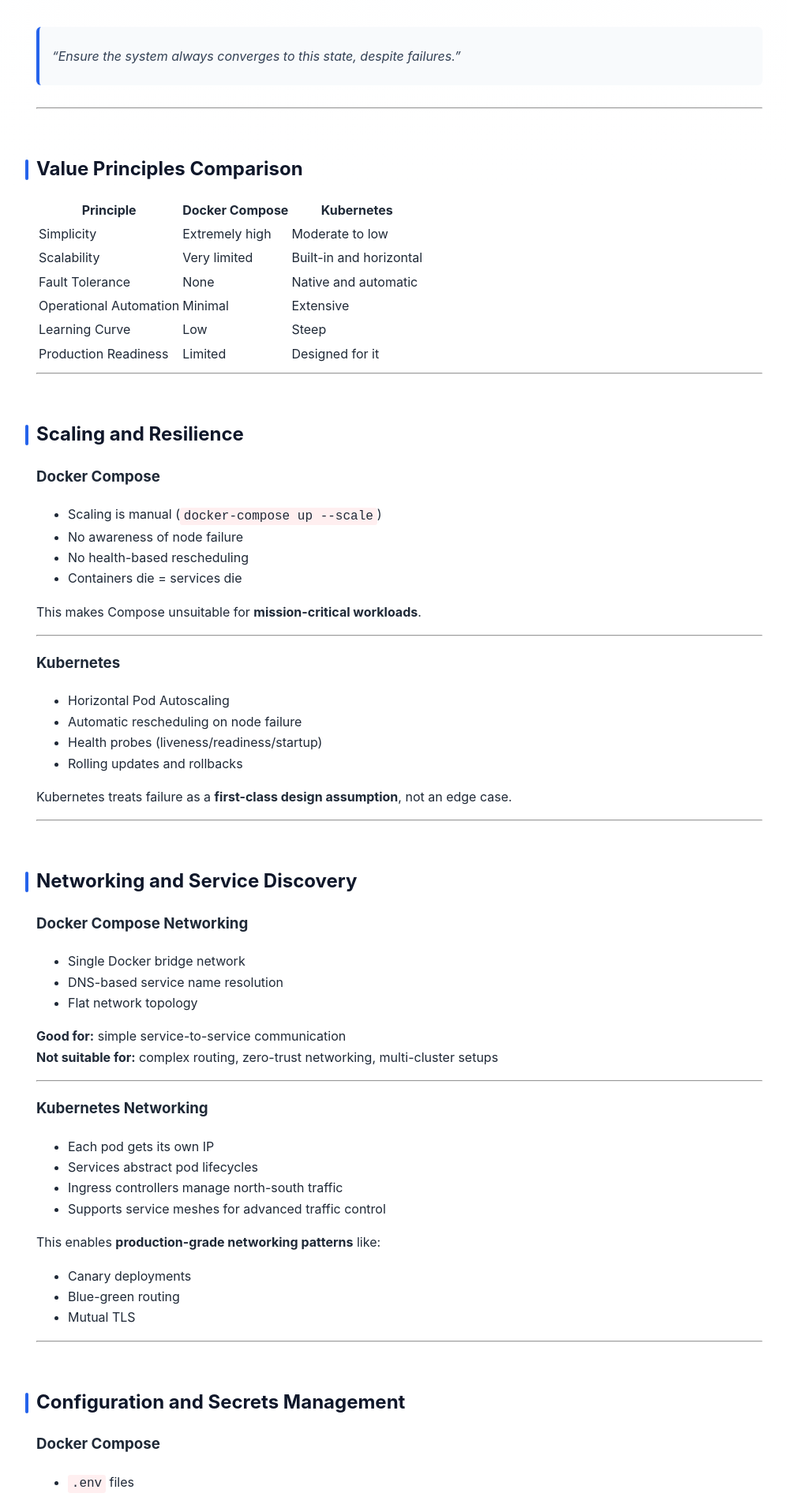
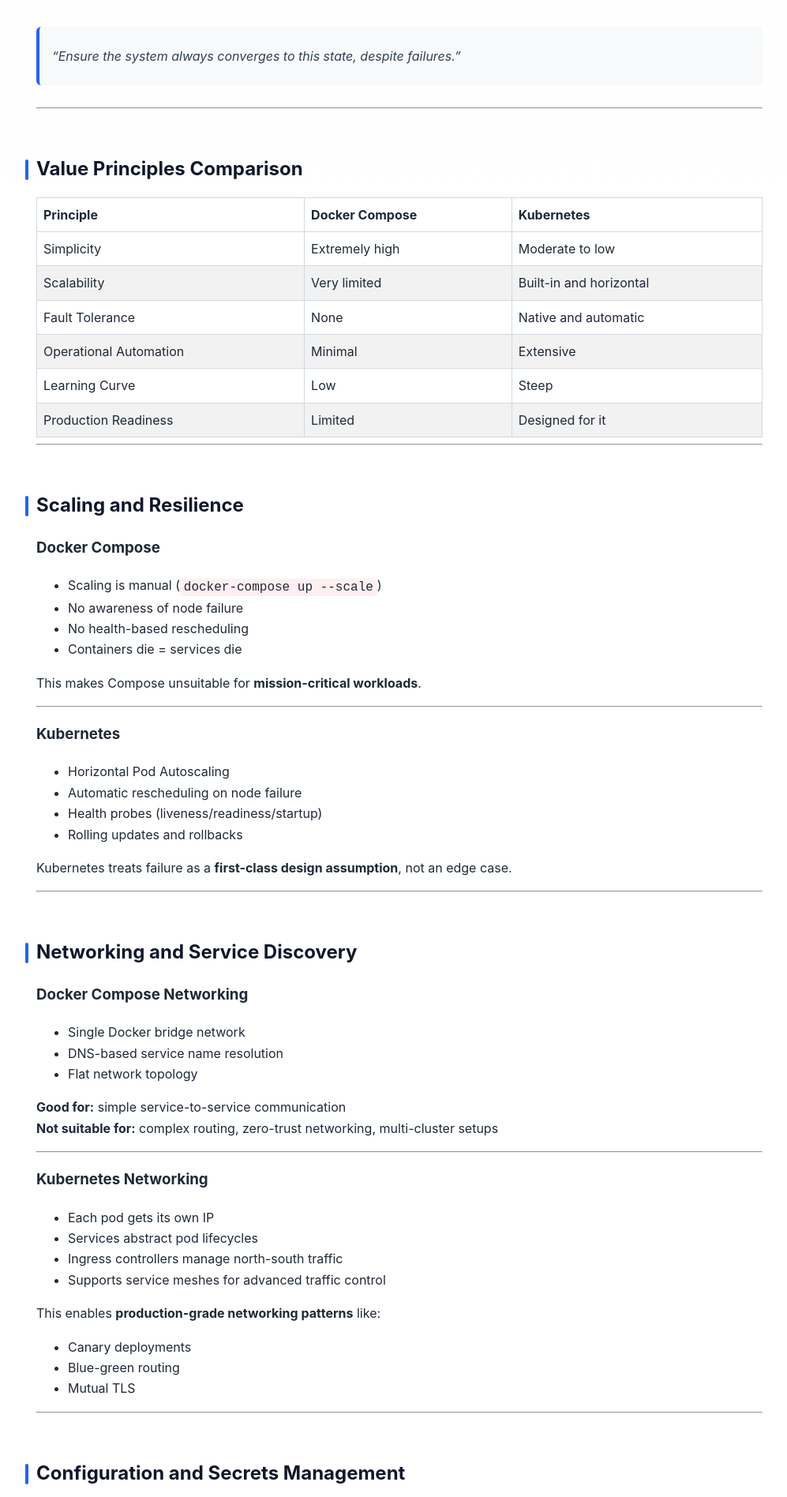
Before and after one commit to aloknecessary/aloknecessary.github.io, a Jekyll site: the page built from _blogs/2026-02-06-architectural-comparison-of-docker-compose-and-kubernetes.md, in a window 1280 px wide. Shown: the part 3009-4905 px from the top of the page at 79% size, without its empty margins (134-1131 px from the left). Built offline with Jekyll 4.4.1, drawn with Linux system fonts in a browser that asks for light colours.

Commit message:
Add table styles to main.css
Added styles for table elements including borders and padding.

Signed-off-by: Alok Ranjan Daftuar <aloknecessary@gmail.com>

```diff
--- a/assets/css/main.css
+++ b/assets/css/main.css
@@ -160,3 +160,18 @@
 .hidden {
   display: none;
 }
+
+table {
+  border-collapse: collapse;
+  width: 100%;
+}
+
+th, td {
+  text-align: left;
+  padding: 8px;
+  border: 1px solid #d1d9e0;
+}
+
+tr:nth-child(even) {
+  background-color: #f2f2f2;
+}
```
